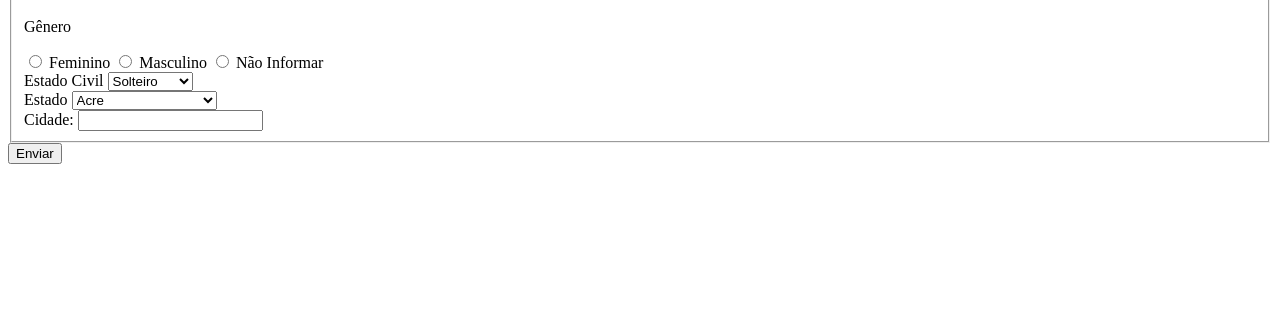
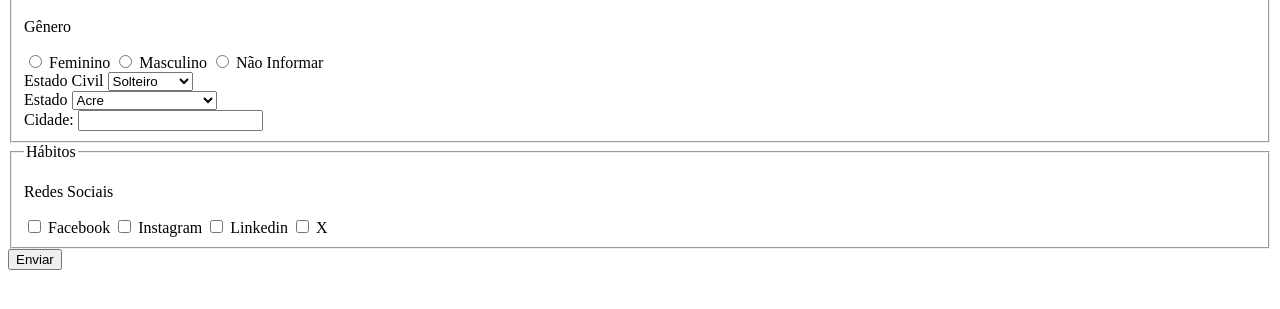
Before and after one commit to PrixBin/culturama, a plain HTML site: page index.html in a window 1280 px wide. Shown: the part 101-410 px from the top of the page. Drawn offline with Linux system fonts and the light colour scheme.

Commit message:
adiciona redes sociais

```diff
--- a/index.html
+++ b/index.html
@@ -65,6 +65,7 @@
                     <option value="viuvo">Viúvo</option>
                 </select>
                 <br>
+
                 <label for="userState">Estado</label>
                 <select name="userState"required>
                     <option value="acre">Acre</option>
@@ -107,9 +108,27 @@
 
 
 
+            </fieldset>
+
+                <fieldset>
+
+                    <legend>Hábitos</legend>
+
+                    <p>Redes Sociais</p>
+                    <input type="checkbox" name=" social" value="facebook">
+                    <label for="social">Facebook</label>
+                    <input type="checkbox" name=" social" value="instagram">
+                    <label for="social">Instagram</label>
+                    <input type="checkbox" name=" social" value="linkedin">
+                    <label for="social">Linkedin</label>
+                    <input type="checkbox" name=" social" value="x">
+                    <label for="social">X</label>
 
 
-            </fieldset>
+                 </fieldset>
+
+
+
 
 
             <button type="submit">Enviar</button>
```
